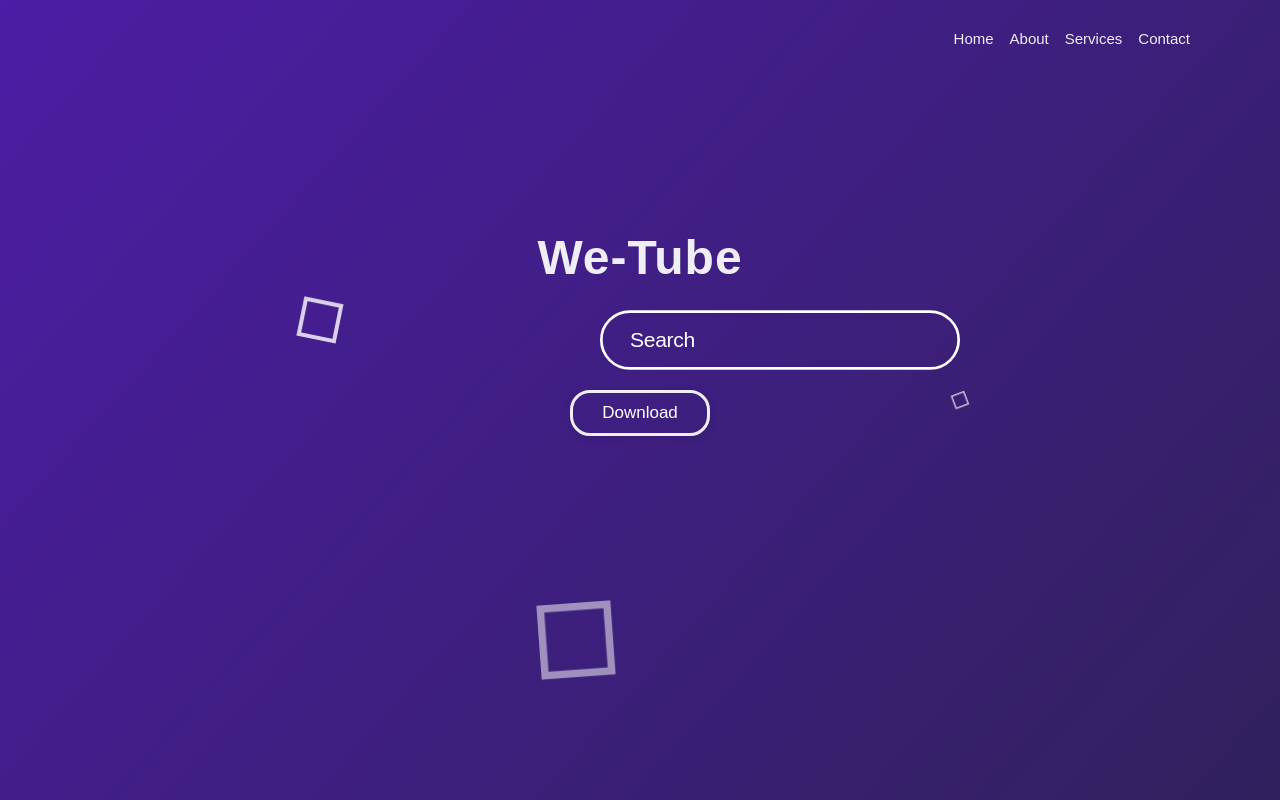
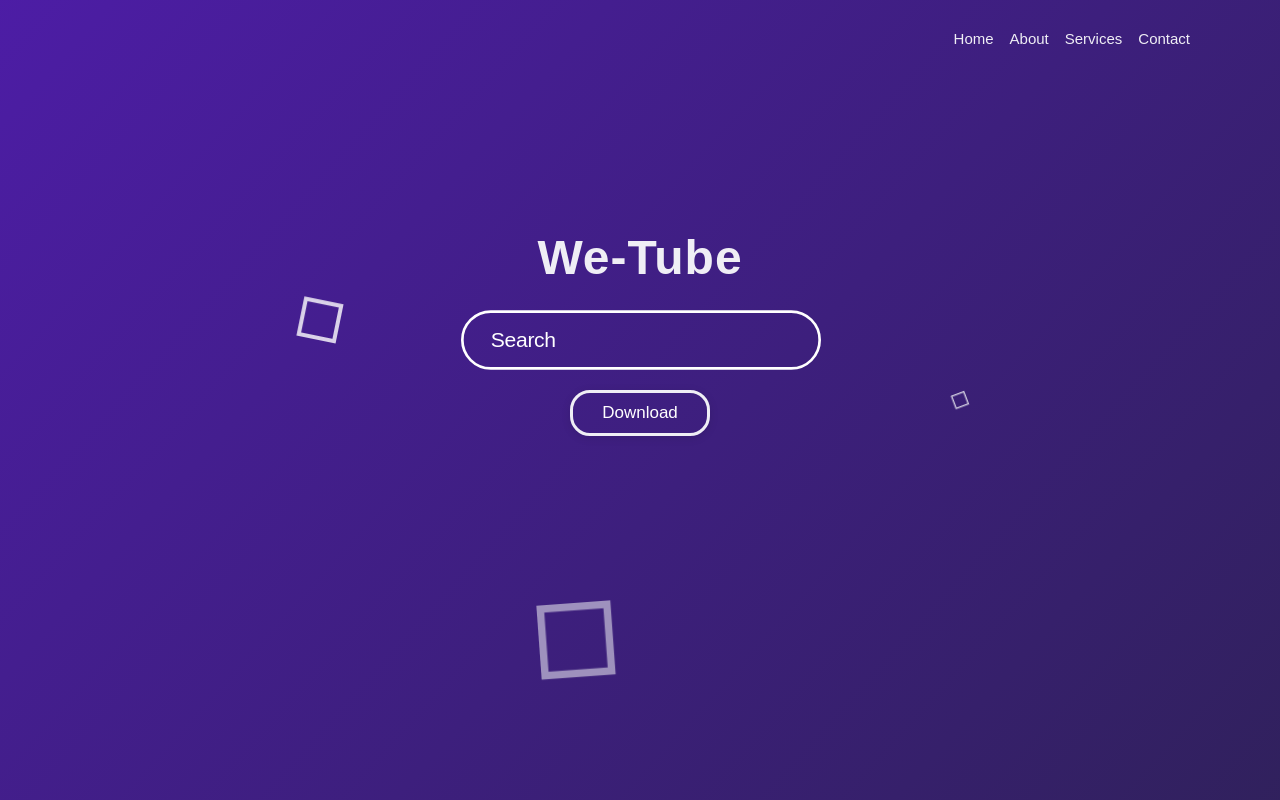
Before and after one commit to Sowoul/we-tube, a Flask app: template templates/home.html in a window 1280 px wide. Run offline with Flask 3, Linux system fonts and the light colour scheme; the template is opened without the code that fills it, so the values that code supplies are empty.

Commit message:
Update home.html

```diff
--- a/templates/home.html
+++ b/templates/home.html
@@ -55,7 +55,7 @@
         margin: 0px 0 auto;
         padding: 0;
         width: 100%;
-        max-width: 1000px;
+        max-width: 60%;
       }
       .search-box {
         position: relative;
```
